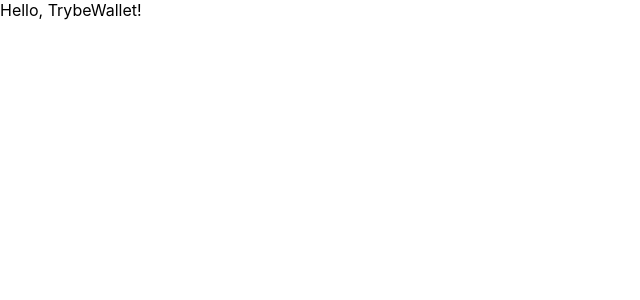
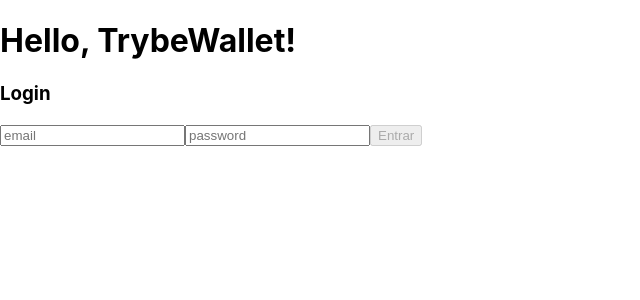
Before and after one commit to fefcufe/Project-Trybewallet, a React (Create React App) app: page / in a window 1280 px wide. Shown: the top 300 px of the page, without its empty margins (0-640 px from the left). Built offline with nearby package versions, Linux system fonts and the light colour scheme.

Commit message:
Requisito 1 em processo

```diff
--- a/src/App.js
+++ b/src/App.js
@@ -1,7 +1,20 @@
 import React from 'react';
+import { Switch, Route } from 'react-router-dom';
+import Wallet from './pages/Wallet';
+import Login from './pages/Login';
 
 function App() {
-  return <div>Hello, TrybeWallet!</div>;
+  return (
+    <div>
+      <nav id="nav-bar" />
+      <h1> Hello, TrybeWallet! </h1>
+
+      <Switch>
+        <Route path="/carteira" component={ Wallet } />
+        <Route path="/" component={ Login } />
+      </Switch>
+    </div>
+  );
 }
 
 export default App;
--- a/src/index.js
+++ b/src/index.js
@@ -1,14 +1,18 @@
 import React from 'react';
 import ReactDOM from 'react-dom';
-import { BrowserRouter } from 'react-router-dom';
 import './index.css';
+import { Provider } from 'react-redux';
+import { BrowserRouter } from 'react-router-dom/cjs/react-router-dom.min';
 import App from './App';
 import * as serviceWorker from './serviceWorker';
+import store from './store';
 
 ReactDOM.render(
-  <BrowserRouter>
-    <App />
-  </BrowserRouter>,
+  <Provider store={ store }>
+    <BrowserRouter>
+      <App />
+    </BrowserRouter>
+  </Provider>,
   document.getElementById('root'),
 );
 
--- a/src/pages/Login.js
+++ b/src/pages/Login.js
@@ -1,9 +1,92 @@
 import React from 'react';
+import PropTypes from 'prop-types';
 
 class Login extends React.Component {
+  constructor() {
+    super();
+    this.state = {
+      email: '',
+      password: '',
+      isButtonDisabled: true,
+    };
+
+    this.onEmailChange = this.onEmailChange.bind(this);
+    this.onPasswordChange = this.onPasswordChange.bind(this);
+    this.validateLoginButton = this.validateLoginButton.bind(this);
+  }
+
+  onEmailChange({ target }) {
+    const { value } = target;
+    this.setState({
+      email: value,
+    }, this.validateLoginButton);
+  }
+
+  onPasswordChange({ target }) {
+    const { value } = target;
+    this.setState({
+      password: value,
+    }, this.validateLoginButton);
+  }
+
+  validateLoginButton() {
+    // Regular expression obtida de https://stackoverflow.com/questions/46155/whats-the-best-way-to-validate-an-email-address-in-javascript
+
+    const { email, password } = this.state;
+    const emailRegex = /^[^\s@]+@[^\s@]+\.[^\s@]+$/;
+    const emailValidation = emailRegex.test(email);
+    const maxPasswordLength = 6;
+    const passwordValidation = password.length >= maxPasswordLength;
+    if (emailValidation && passwordValidation) {
+      this.setState({
+        isButtonDisabled: false,
+      });
+    }
+  }
+
   render() {
-    return <div>Login</div>;
+    const { email, password, isButtonDisabled } = this.state;
+    const handleClick = () => {
+      const { history } = this.props;
+      history.push('/carteira');
+    };
+
+    return (
+
+      <div className="login">
+        <h3>Login</h3>
+        <input
+          data-testid="email-input"
+          placeholder="email"
+          onChange={ this.onEmailChange }
+          value={ email }
+          type="email"
+        />
+
+        <input
+          data-testid="password-input"
+          placeholder="password"
+          onChange={ this.onPasswordChange }
+          value={ password }
+          type="password"
+        />
+        <button
+          type="button"
+          onClick={ this.handleClick }
+          disabled={ isButtonDisabled }
+        >
+          Entrar
+        </button>
+
+      </div>
+    );
   }
 }
 
+Login.propTypes = {
+  history: PropTypes.shape({
+    push: PropTypes.func.isRequired,
+  }).isRequired,
+};
+
 export default Login;
--- a/src/reducers/index.js
+++ b/src/reducers/index.js
@@ -1,5 +1,7 @@
-// import user from './user';
-// import wallet from './wallet';
+import { combineReducers } from 'redux';
+import userReducer from './user';
+import walletReducer from './wallet';
 
-// Configure os seus reducers.
-// ATENÇÃO: você obrigatoriamente tem que utilizar as chaves "user" e "wallet" no seu estado global
+const rootReducer = combineReducers({ user: userReducer, wallet: walletReducer });
+
+export default rootReducer;
--- a/src/reducers/user.js
+++ b/src/reducers/user.js
@@ -1 +1,12 @@
-// Esse reducer será responsável por tratar as informações da pessoa usuária
+const INITIAL_STATE = {
+  state: '',
+};
+
+const userReducer = (state = INITIAL_STATE, action) => {
+  switch (action.type) {
+  default:
+    return state;
+  }
+};
+
+export default userReducer;
--- a/src/reducers/wallet.js
+++ b/src/reducers/wallet.js
@@ -1 +1,12 @@
-// Esse reducer será responsável por tratar o todas as informações relacionadas as despesas
+const INITIAL_STATE = {
+  state: '',
+};
+
+const walletReducer = (state = INITIAL_STATE, action) => {
+  switch (action.type) {
+  default:
+    return state;
+  }
+};
+
+export default walletReducer;
--- /dev/null
+++ b/src/store.js
@@ -0,0 +1,9 @@
+import { createStore, applyMiddleware } from 'redux';
+import { composeWithDevTools } from 'redux-devtools-extension';
+import thunk from 'redux-thunk';
+
+import rootReducer from './reducers/index';
+
+const store = createStore(rootReducer, composeWithDevTools(applyMiddleware(thunk)));
+
+export default store;
```
Also changed, not shown: package.json (+4 -3 lines).
